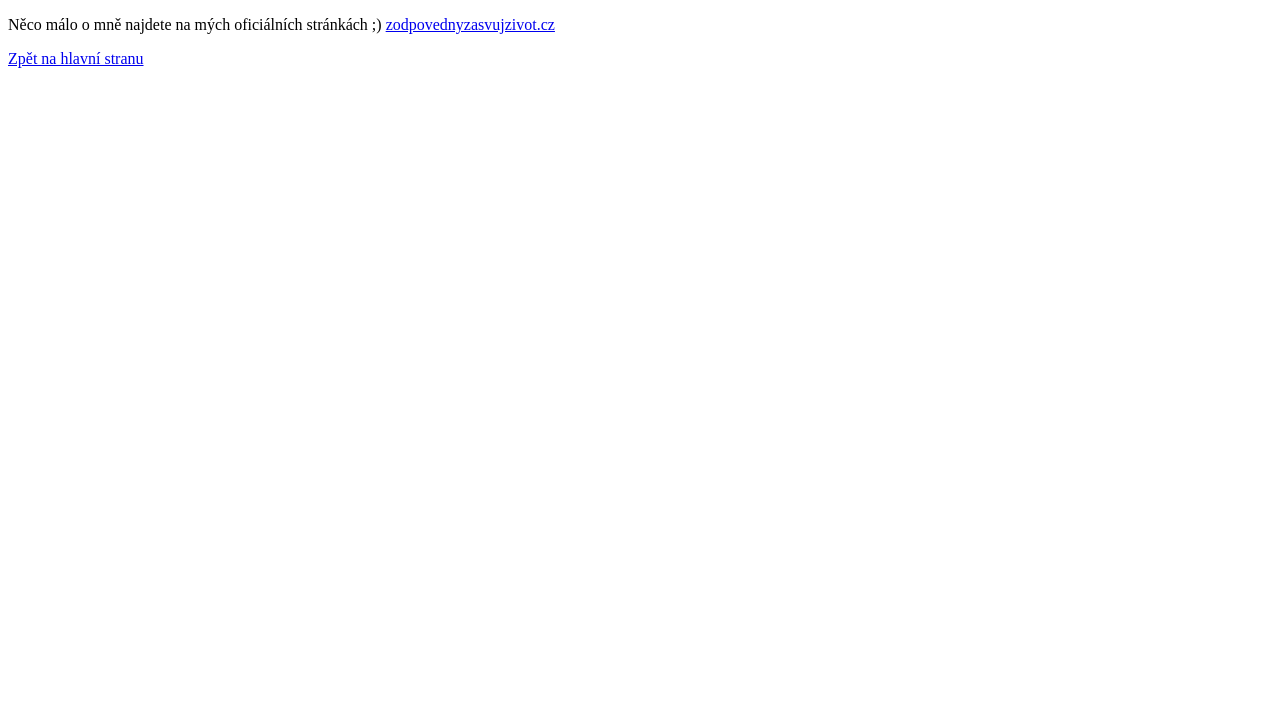
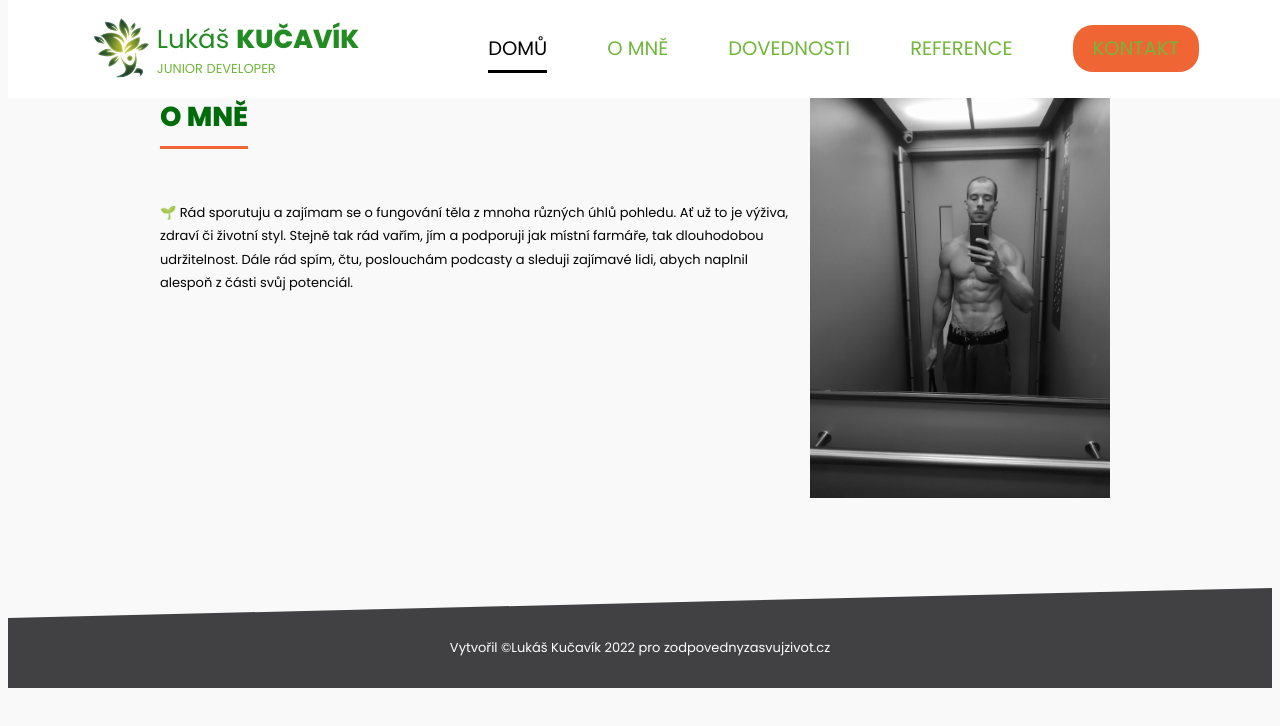
Before and after one commit to valerianoalmondo/SimpleWebSite, a plain HTML site: page omne.html in a window 1280 px wide. Drawn offline with Linux system fonts and the light colour scheme.

Commit message:
Adding imgs and some stuff

```diff
--- a/omne.html
+++ b/omne.html
@@ -3,13 +3,53 @@
 <head>
     <meta charset="UTF-8">
     <title>O mně</title>
+    <meta name="description" content="Kontakt na programátora Lukáše, programování na zákazku."/>
+    <meta name="keywords" content="kontakt, programátor, Lukáš, zakázka, programování"/>
+    <meta name="author" content="Lukáš"/>
+    <link rel="shortcut icon" href="obr/ikona.ico"/>
+    <link rel="stylesheet" href="styl.css" type="text/css"/>
+    <title>O mně</title>
 </head>
+
 <body>
-<p>
-    Něco málo o mně najdete na mých oficiálních stránkách ;)
+<header>
+    <div id="logo">
+        <h1>Lukáš <span>Kučavík</span></h1>
+        <small>Junior Developer</small>
+    </div>
+    <nav>
+        <ul>
+            <li class="activ"><a href="index.html">Domů</a></li>
+            <li><a href="omne.html">O mně</a></li>
+            <li><a href="dovednosti.html">Dovednosti</a></li>
+            <li><a href="reference.html">Reference</a></li>
+            <li><a class="contact-button" href="kontakt.html">Kontakt</a></li>
+        </ul>
+    </nav>
+</header>
+
+<article>
+    <div id="centerer" class="aboutMe-article">
+        <header>
+            <h1>O mně</h1>
+        </header>
+        <section>
+            <p>
+                🌱 Rád sporutuju a zajímam se o fungování těla z mnoha různých úhlů pohledu. Ať už to je
+                výživa, zdraví či životní styl. Stejně tak rád vařím, jím a podporuji jak místní farmáře,
+                tak dlouhodobou udržitelnost.
+                Dále rád spím, čtu, poslouchám podcasty a sleduji
+                zajímavé lidi, abych naplnil alespoň z části svůj potenciál.
+            </p>
+
+        </section>
+
+        <img src="obr/avatar.jpg" alt=" Lukáš Kučavík"/>
+    </div>
+</article>
+<footer>
+    Vytvořil &copy;Lukáš Kučavík 2022 pro
     <a href="https://zodpovednyzasvujzivot.cz">zodpovednyzasvujzivot.cz</a>
-</p>
-<p>
-  <a href="index.html">Zpět na hlavní stranu</a>
+</footer>
 </body>
 </html>
--- a/styl.css
+++ b/styl.css
@@ -9,9 +9,9 @@
     font-weight: bold;
 }
 
-/*.centrovany {*/
-/*    text-align: center;*/
-/*}*/
+.centr {
+    text-align: center;
+}
 
 body {
     font: 13px "Poppins";
@@ -74,6 +74,20 @@ article section a {
 }
 
 .home-article img {
+    vertical-align: middle;
+    grid-row-start: 1;
+    grid-row-end: span 2;
+    grid-column: 2;
+    padding: 10px;
+}
+
+.aboutMe-article {
+    display: grid;
+    grid-template-columns: auto auto;
+    grid-template-rows: 100px max-content;
+}
+
+.aboutMe-article img {
     width: 300px;
     grid-row-start: 1;
     grid-row-end: span 2;
@@ -163,12 +177,37 @@ nav ul a {
     padding: 8px 0;
     text-decoration: none;
     text-transform: uppercase;
-    width: 0;
-
 }
 
 nav ul a:hover, .activ a {
-    border-bottom: 3px solid #EF6534;
+    border-bottom: 3px solid black;
     color: black;
     transition: .3s;
 }
+
+.contact-button {
+    background: #EF6534;
+    padding: 10px 20px;
+    border-radius: 20px;
+}
+
+.contact-button:hover,
+.reference-button:hover {
+    filter: brightness(115%) contrast(85%);
+    border: 0;
+}
+
+footer {
+    box-sizing: border-box;
+    text-align: center;
+    height: 100px;
+    color: white;
+    background: #414042;
+    padding: 50px 0 0 0;
+    clip-path: polygon(0 30px, 100% 0, 100% 100%, 0 100%);
+}
+
+footer a {
+    color: white;
+    text-decoration: none;
+}
```
Also changed, not shown: dovednosti.html (+35 -8 lines), index.html (+8 -12 lines), kontakt.html (+49 -14 lines), reference.html (+39 -5 lines), obr/Domů.png (added), obr/Dovednosti.png (added), obr/Kontakt.png (added), obr/Lukáš Kučavík circle.jpg (added), obr/O mně.png (added), obr/screenShot-skillPage.png (deleted), obr/screenshot-mainPage.png (deleted), 4 other files.
